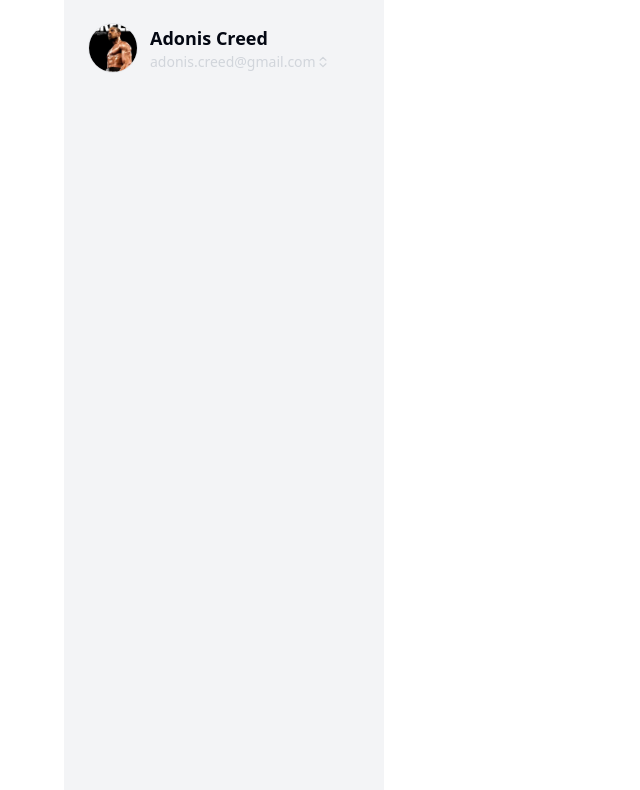
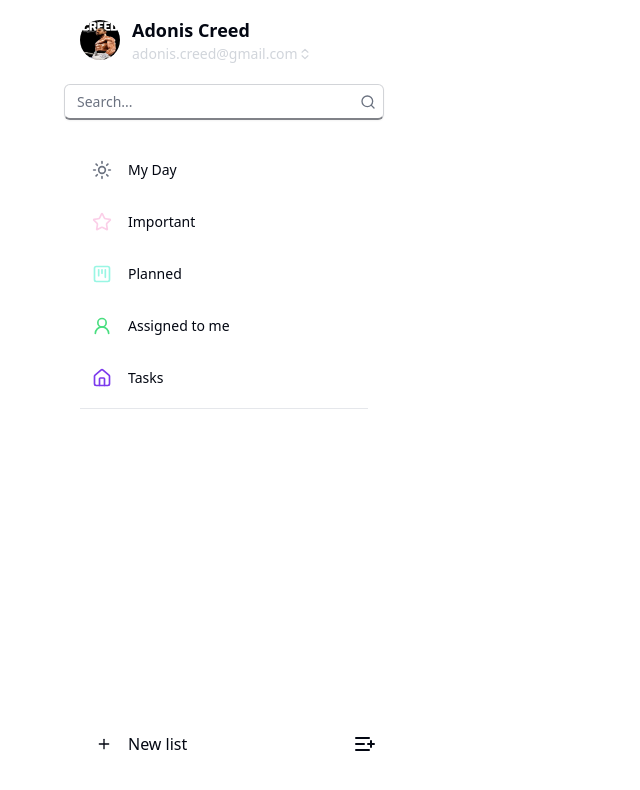
Before and after one commit to Baayeh/taskify, a React (Vite) app: page / in a window 1280 px wide. Shown: the top 790 px of the page, without its empty margins (0-640 px from the left). Built offline with nearby package versions, Linux system fonts and the light colour scheme.

Commit message:
complete the sidebar for large screens

```diff
--- a/src/components/sidebar/SideBar.tsx
+++ b/src/components/sidebar/SideBar.tsx
@@ -1,55 +1,61 @@
-import profile from "../../assets/creed.webp";
-import { ChevronsUpDown, Settings, UserCog } from "lucide-react";
+import { ListPlus, Plus, Search } from "lucide-react";
+import { Input } from "../ui/input";
+import { Label } from "../ui/label";
+import AccountSettings from "./AccountSettings";
+import MenuList from "./MenuList";
+import { ScrollArea } from "../ui/scroll-area";
 import { Button } from "../ui/button";
 import {
-  DropdownMenu,
-  DropdownMenuContent,
-  DropdownMenuItem,
-  DropdownMenuTrigger,
-} from "../ui/dropdown-menu";
+  Tooltip,
+  TooltipContent,
+  TooltipProvider,
+  TooltipTrigger,
+} from "../ui/tooltip";
 
 const SideBar = () => {
   return (
-    <nav
-      id="sidebar"
-      className="fixed hidden md:block bg-muted w-[20rem] h-screen p-2
-      "
-    >
-      <DropdownMenu>
-        <DropdownMenuTrigger asChild>
+    <nav id="sidebar" className="fixed hidden md:block w-[20rem] h-screen">
+      <AccountSettings />
+
+      <div className="mt-1">
+        <Label htmlFor="search" className="relative">
+          <Input
+            id="search"
+            placeholder="Search..."
+            className="border-muted-foreground/30 border-b-2 border-b-foreground/50 focus-visible:ring-0 focus:border-b-primary"
+          />
+          <Search
+            size={16}
+            className="absolute right-2 top-1/2 -translate-y-1/2 text-muted-foreground"
+          />
+        </Label>
+      </div>
+      <ScrollArea className="relative w-full h-[calc(100vh-116px)] px-4 py-2">
+        <MenuList />
+
+        <div className="absolute left-0 bottom-10 flex items-center justify-between gap-x-3 w-full">
           <Button
+            size="lg"
             variant="ghost"
-            className="w-full justify-start gap-x-3 h-20 focus-visible:ring-0"
+            className="w-full justify-start items-center gap-x-4"
           >
-            <div className="text-4xl font-bold rounded-full bg-background border">
-              <img
-                src={profile}
-                alt="AC"
-                className="rounded-full w-12 h-12 object-cover"
-              />
-            </div>
-            <div className="text-start">
-              <h2 className="text-lg font-semibold">Adonis Creed</h2>
-              <p className="text-sm text-gray-300 flex items-center">
-                <span>adonis.creed@gmail.com</span>
-                <span>
-                  <ChevronsUpDown size={14} />
-                </span>
-              </p>
-            </div>
+            <Plus size={16} />
+            <span className="text-base">New list</span>
           </Button>
-        </DropdownMenuTrigger>
-        <DropdownMenuContent className="w-[18rem] p-0 bg-muted border border-muted-foreground/30">
-          <DropdownMenuItem className="p-4 flex items-center gap-x-5 text-muted-foreground hover:!bg-muted-foreground/10 hover:text-foreground border-b border-muted-foreground/30">
-            <UserCog />
-            <span className="text-base">Manage accounts</span>
-          </DropdownMenuItem>
-          <DropdownMenuItem className="p-4 flex items-center gap-x-5 text-muted-foreground hover:!bg-muted-foreground/10 hover:text-foreground border-b border-muted-foreground/30">
-            <Settings />
-            <span className="text-base">Settings</span>
-          </DropdownMenuItem>
-        </DropdownMenuContent>
-      </DropdownMenu>
+          <TooltipProvider>
+            <Tooltip>
+              <TooltipTrigger asChild>
+                <Button size="icon" variant="ghost" className="w-12 h-10">
+                  <ListPlus />
+                </Button>
+              </TooltipTrigger>
+              <TooltipContent>
+                <p>Create a new group</p>
+              </TooltipContent>
+            </Tooltip>
+          </TooltipProvider>
+        </div>
+      </ScrollArea>
     </nav>
   );
 };
```
